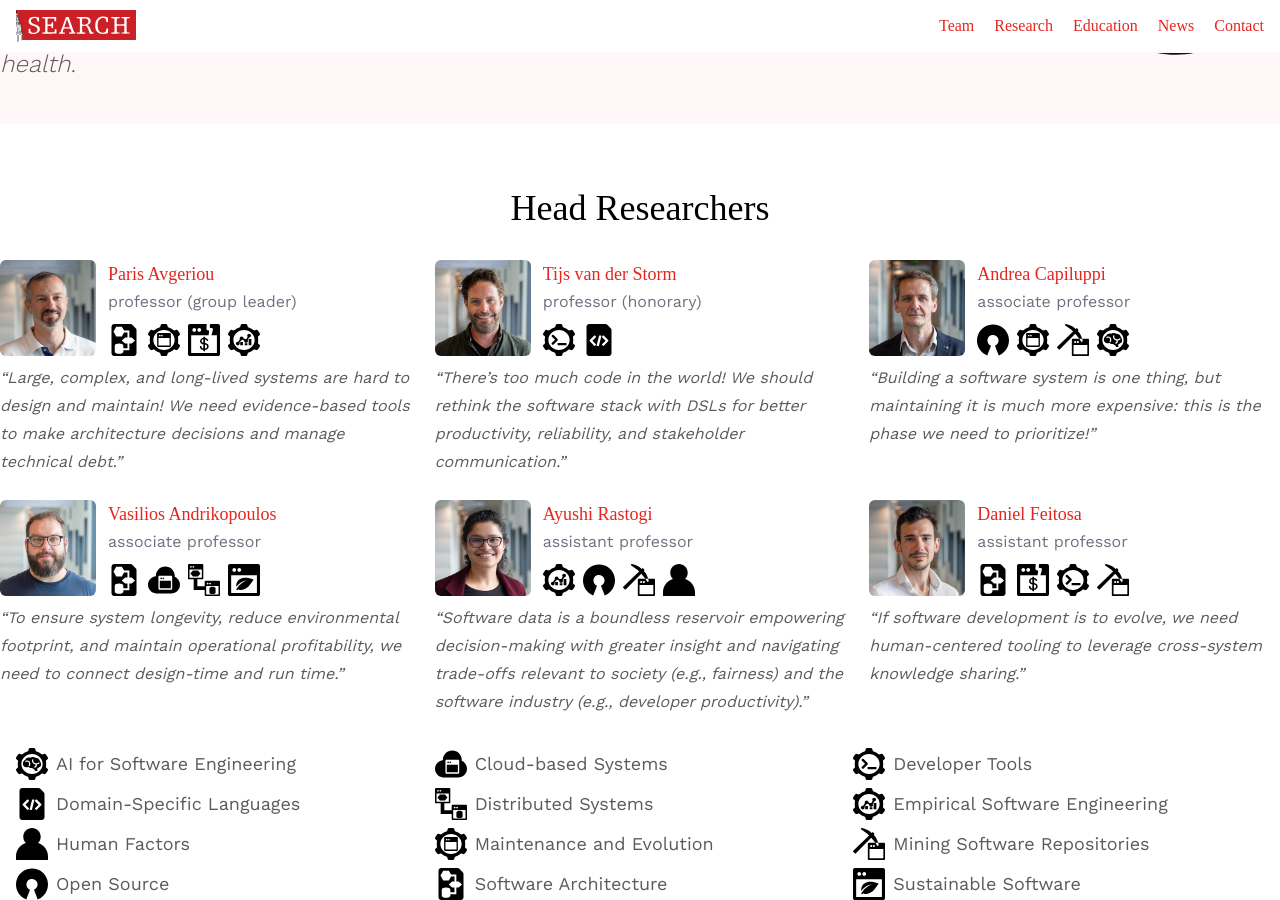
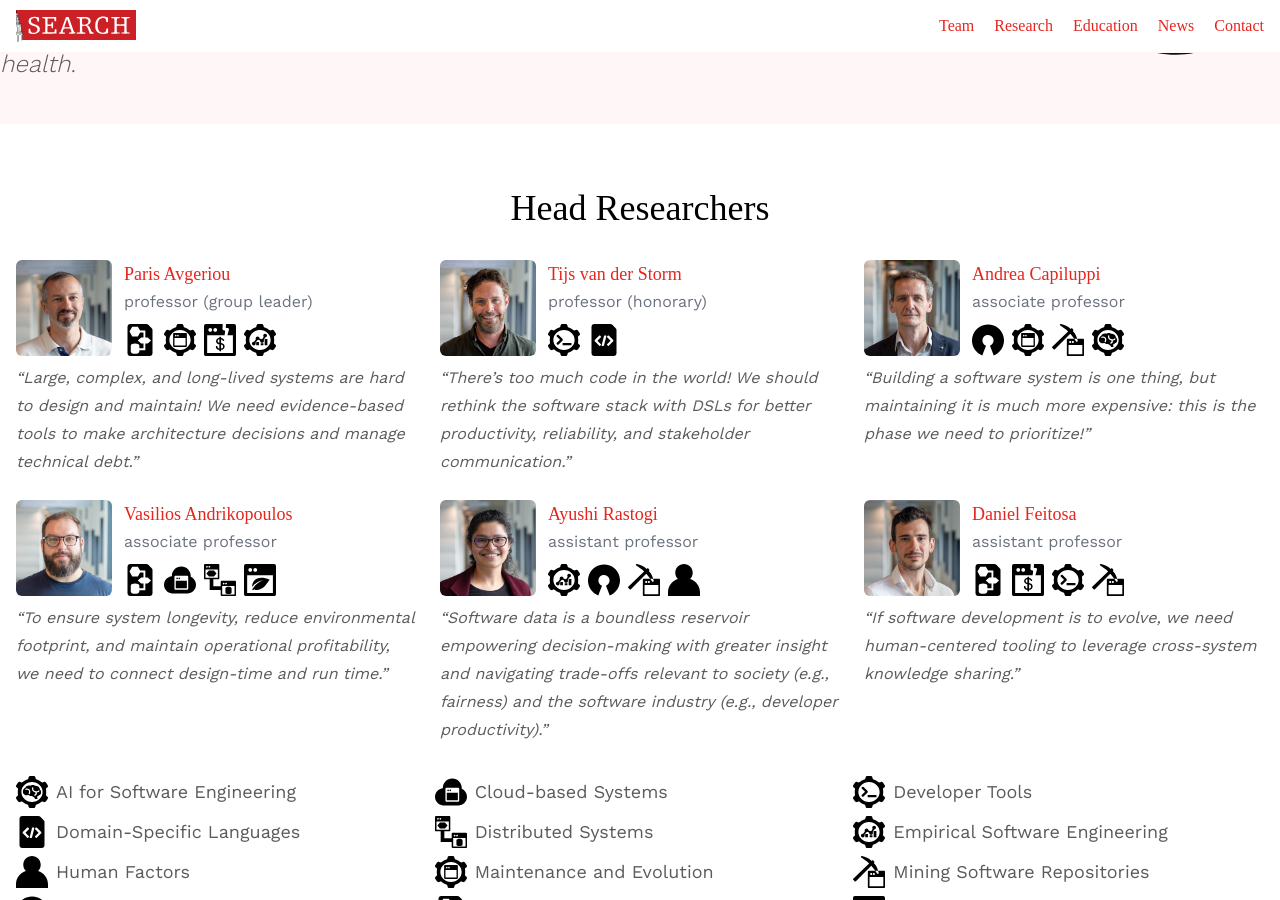
Before and after one commit to search-rug/search-rug.github.io, a Jekyll site: the page built from _pages/index.html, in a window 1280 px wide and 900 px high, scrolled down 600 px. Built offline with Jekyll 4.4.1, drawn with Linux system fonts in a browser that asks for light colours; some web fonts are replaced.

Commit message:
Fix padding in index researchers section.

```diff
--- a/_pages/index.html
+++ b/_pages/index.html
@@ -58,7 +58,7 @@ research:
   </div>
 </div>
 
-<div class="container mx-auto pt-6">
+<div class="container mx-auto px-4 pt-6">
   <div class="flex flex-wrap justify-center">
     <div class="col-auto">
       <h2 class="text-2xl lg:text-3xl xl:text-4xl mt-10 mb-8 text-center">Head Researchers</h1>
```
